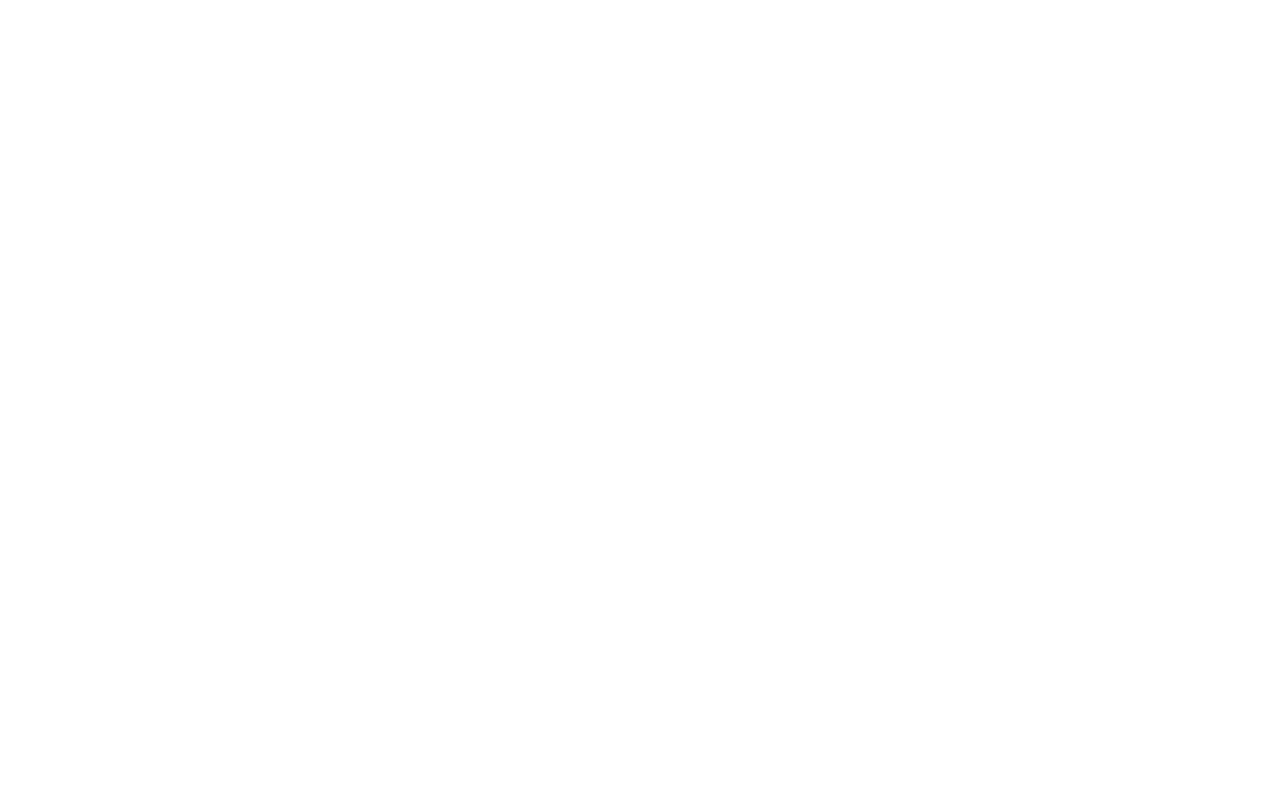
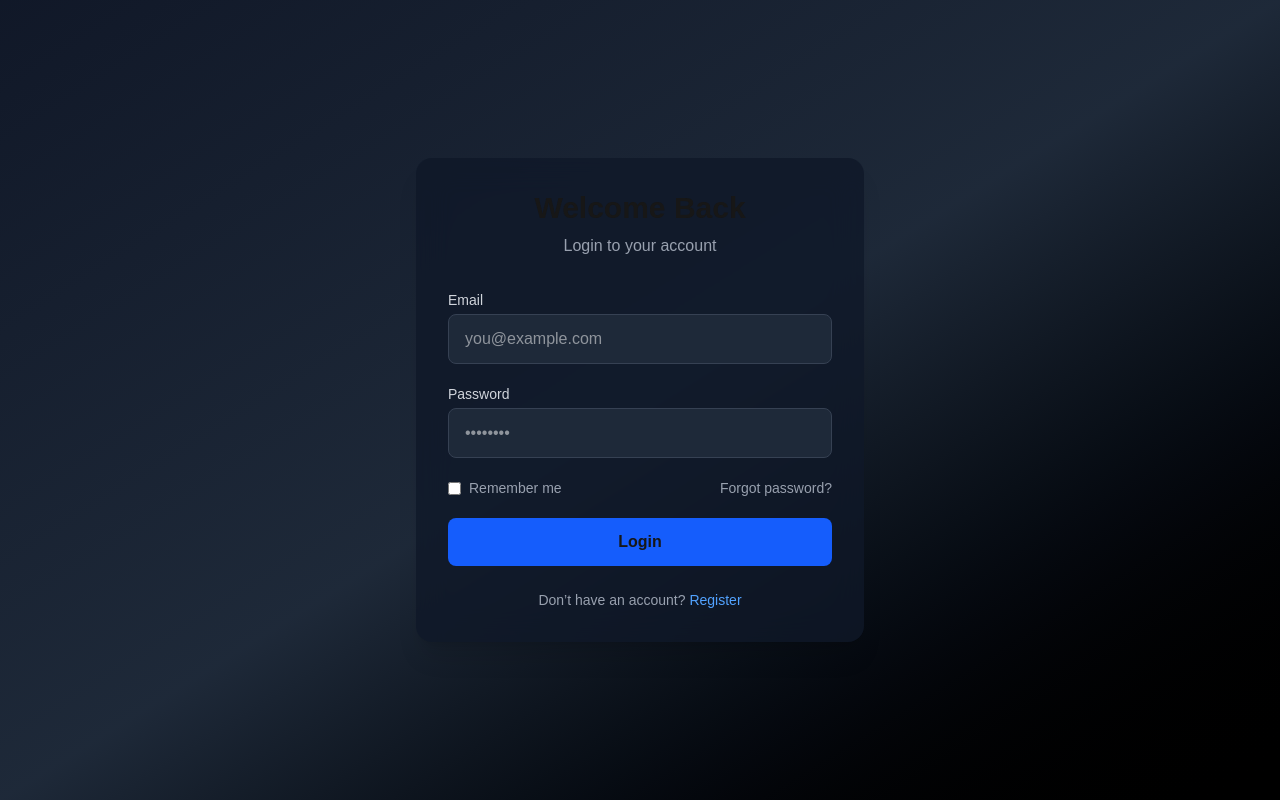
Before and after one commit to diwasbk/Next.js-Learning-App, a Next.js app: page /login in a window 1280 px wide. Built offline with nearby package versions, Linux system fonts and the light colour scheme.

Commit message:
Login Form

```diff
--- /dev/null
+++ b/app/(auth)/components/login-form.tsx
@@ -0,0 +1,70 @@
+import Link from "next/link";
+
+export default function LoginForm() {
+    return (
+        <main className="min-h-screen bg-linear-to-br from-gray-900 via-gray-800 to-black flex items-center justify-center px-6">
+            <div className="w-full max-w-md bg-gray-900/80 backdrop-blur-lg rounded-2xl shadow-xl p-8">
+
+                {/* Title */}
+                <h1 className="text-3xl font-bold text-center mb-2">
+                    Welcome Back
+                </h1>
+                <p className="text-center text-gray-400 mb-8">
+                    Login to your account
+                </p>
+
+                {/* Form */}
+                <form className="space-y-5">
+                    <div>
+                        <label className="block text-sm text-gray-300 mb-1">
+                            Email
+                        </label>
+                        <input
+                            type="email"
+                            placeholder="you@example.com"
+                            className="w-full px-4 py-3 rounded-lg bg-gray-800 text-white border border-gray-700 focus:outline-none focus:ring-2 focus:ring-blue-500"
+                        />
+                    </div>
+
+                    <div>
+                        <label className="block text-sm text-gray-300 mb-1">
+                            Password
+                        </label>
+                        <input
+                            type="password"
+                            placeholder="••••••••"
+                            className="w-full px-4 py-3 rounded-lg bg-gray-800 text-white border border-gray-700 focus:outline-none focus:ring-2 focus:ring-blue-500"
+                        />
+                    </div>
+
+                    {/* Actions */}
+                    <div className="flex items-center justify-between text-sm text-gray-400">
+                        <label className="flex items-center gap-2">
+                            <input type="checkbox" className="accent-blue-500" />
+                            Remember me
+                        </label>
+                        <Link href="/forgot-password" className="hover:text-blue-400 transition">
+                            Forgot password?
+                        </Link>
+                    </div>
+
+                    {/* Button */}
+                    <button
+                        type="submit"
+                        className="w-full py-3 rounded-lg bg-blue-600 hover:bg-blue-500 transition font-semibold cursor-pointer"
+                    >
+                        Login
+                    </button>
+                </form>
+
+                {/* Footer */}
+                <p className="text-center text-gray-400 text-sm mt-6">
+                    Don’t have an account?{" "}
+                    <Link href="/register" className="text-blue-400 hover:underline">
+                        Register
+                    </Link>
+                </p>
+            </div>
+        </main>
+    );
+}
--- a/app/(auth)/login/page.tsx
+++ b/app/(auth)/login/page.tsx
@@ -1,5 +1,9 @@
+import LoginForm from "../components/login-form";
+
 export default function Page() {
     return (
-        <div></div>
+        <div>
+            <LoginForm/>
+        </div>
     );
 }
```
